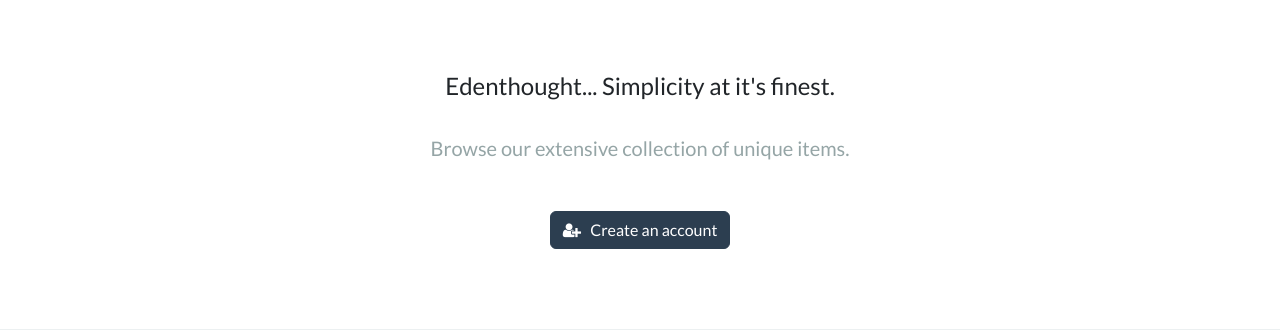
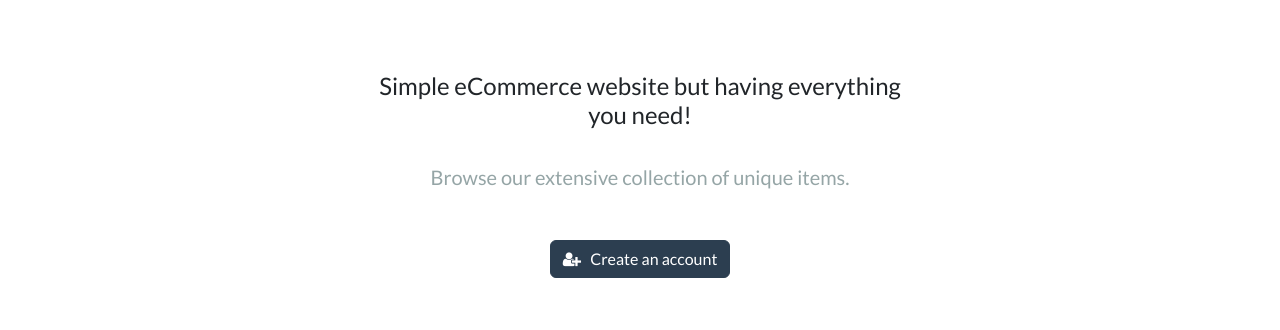
Before and after one commit to dattang12/Django-ShoppingProject, a Django app: page / in a window 1280 px wide. Shown: the part 72-402 px from the top of the page. Run offline with Django 4.2, Linux system fonts and the light colour scheme; data comes from the database, SQL or seed files in the repository; some libraries are stand-ins or nearby versions.

Commit message:
store.html

```diff
--- a/dev/ecommerce/store/templates/store/store.html
+++ b/dev/ecommerce/store/templates/store/store.html
@@ -16,7 +16,7 @@
             <div class="col-lg-6 col-md-8 mx-auto">
 
 
-                <h4> Edenthought... Simplicity at it's finest. </h4>
+                <h4> Simple eCommerce website but having everything you need!  </h4>
 
 
                 <br>
```
